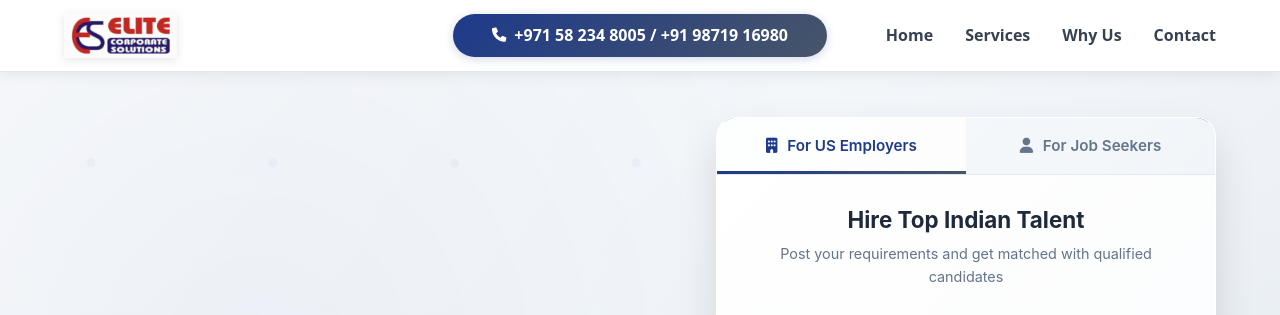
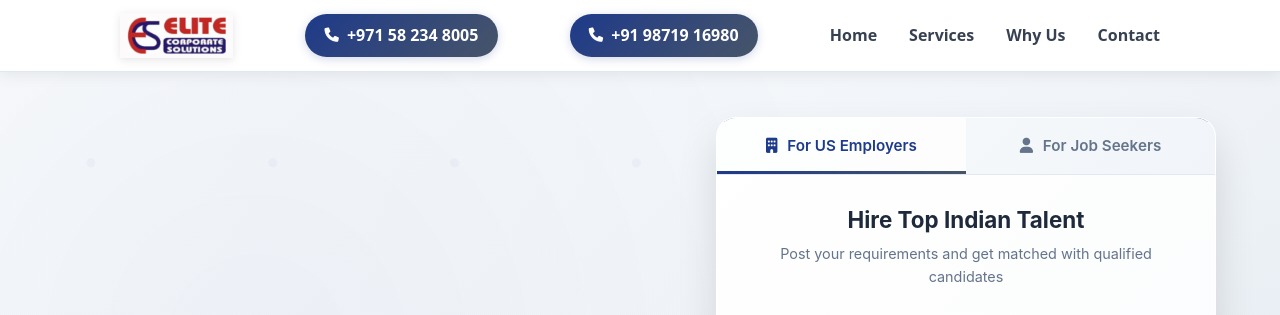
Before and after one commit to ankit-kumar-guptaa/elite-new, a PHP site: page /usa-india-services.php in a window 1280 px wide. Shown: the top 315 px of the page. Run offline with PHP 8.4, Linux system fonts and the light colour scheme; some libraries are stand-ins or nearby versions.

Commit message:
refactor(styles): replace grid with flex layout for header and split phone numbers
Improve header responsiveness by switching from grid to flex layout. Split combined phone numbers into separate links for better usability and tracking.

```diff
--- a/usa-india-services.php
+++ b/usa-india-services.php
@@ -135,9 +135,9 @@ session_start();
         .elite-header-wrapper {
             max-width: 1200px;
             margin: auto;
-            display: grid;
-            grid-template-columns: 1fr 1fr 1fr;
+            display: flex;
             align-items: center;
+            justify-content: space-evenly;
             padding: 0 1.5rem;
             gap: 1rem;
         }
@@ -1104,7 +1104,12 @@ session_start();
             <!-- Phone Section - Center -->
             <a href="tel:+971582348005" class="elite-phone-center">
                 <i class="fas fa-phone"></i>
-                +971 58 234 8005 / +91 98719 16980
+                +971 58 234 8005
+            </a>
+            <!-- Phone Section - Center -->
+            <a href="tel:+919871916980" class="elite-phone-center">
+                <i class="fas fa-phone"></i>
+                +91 98719 16980
             </a>
 
             <!-- Navigation Section - Right -->
```
